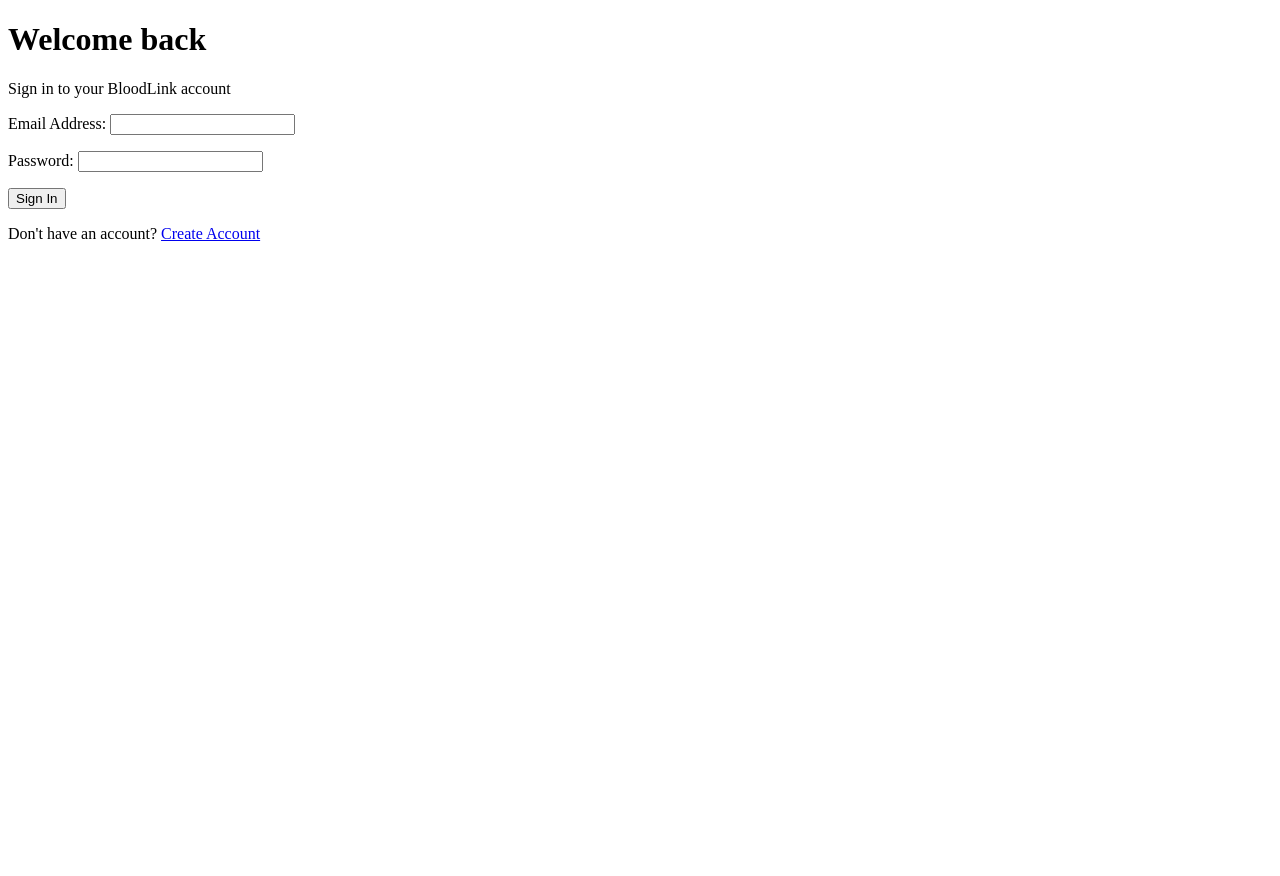
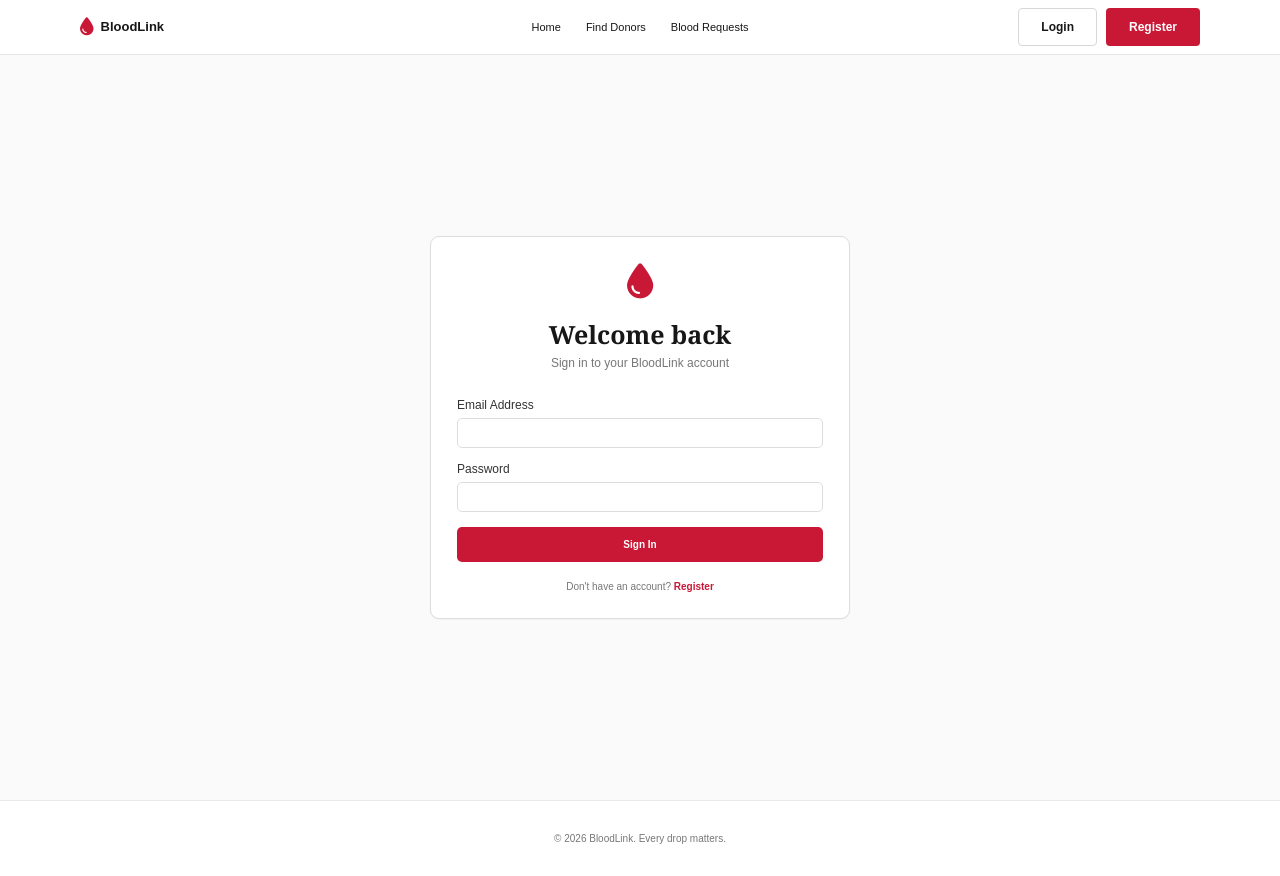
Before and after one commit to MaksudaParvin/BloodLink--A-Blood-Donation-and-Request-System, a Django app: page /accounts/login/ in a window 1280 px wide. Before the commit the page ends 241 px from the top, so only its background shows below. Run offline with Django 5.2, Linux system fonts and the light colour scheme.

Commit message:
feat: add login page and connect with backend

```diff
--- /dev/null
+++ b/static/css/accounts/login.css
@@ -0,0 +1,279 @@
+/* ========================================
+   LOGIN PAGE
+======================================== */
+
+.login-page {
+    min-height: calc(100vh - 55px);
+
+    display: flex;
+    align-items: center;
+    justify-content: center;
+
+    padding: 55px 20px;
+
+    background: #fafafa;
+}
+
+
+/* ========================================
+   LOGIN CARD
+======================================== */
+
+.login-card {
+    width: 420px;
+
+    padding: 27px 26px 24px;
+
+    background: var(--white);
+
+    border: 1px solid #dddddd;
+
+    border-radius: 9px;
+
+    box-shadow:
+        0 1px 2px rgba(0, 0, 0, 0.04);
+}
+
+
+/* ========================================
+   LOGIN HEADER
+======================================== */
+
+.login-header {
+    text-align: center;
+
+    margin-bottom: 24px;
+}
+
+
+.login-icon {
+    margin: 0 auto 20px;
+
+    color: var(--red);
+
+    font-size: 35px;
+
+    line-height: 1;
+}
+
+
+.login-header h1 {
+    margin-bottom: 5px;
+
+    font-family: var(--serif);
+
+    font-size: 25px;
+
+    line-height: 1.2;
+
+    color: var(--text);
+}
+
+
+.login-header p {
+    color: #777777;
+
+    font-size: 12px;
+
+    line-height: 1.5;
+}
+
+
+/* ========================================
+   LOGIN FORM
+======================================== */
+
+.login-form {
+    display: flex;
+
+    flex-direction: column;
+
+    gap: 0;
+}
+
+
+.login-form .form-group {
+    margin-bottom: 12px;
+}
+
+
+.login-form label {
+    display: block;
+
+    margin-bottom: 4px;
+
+    color: #333333;
+
+    font-size: 12px;
+
+    font-weight: 500;
+}
+
+
+.login-form input {
+    width: 100%;
+
+    height: 30px;
+
+    padding: 0 10px;
+
+    background: var(--white);
+
+    border: 1px solid #dddddd;
+
+    border-radius: 5px;
+
+    color: #333333;
+
+    font-size: 11px;
+
+    outline: none;
+
+    transition:
+        border-color 0.2s ease,
+        box-shadow 0.2s ease;
+}
+
+
+.login-form input::placeholder {
+    color: #aaaaaa;
+}
+
+
+.login-form input:focus {
+    border-color: var(--red);
+
+    box-shadow:
+        0 0 0 2px rgba(201, 24, 54, 0.08);
+}
+
+
+/* ========================================
+   FORM ERRORS
+======================================== */
+
+.login-error {
+    margin-top: 4px;
+
+    color: var(--red);
+
+    font-size: 10px;
+
+    line-height: 1.4;
+}
+
+
+.login-error ul {
+    margin: 0;
+
+    padding-left: 14px;
+}
+
+
+.login-non-field-error {
+    margin-bottom: 10px;
+
+    padding: 8px;
+
+    background: var(--red-light);
+
+    border: 1px solid #f1c1c9;
+
+    border-radius: 5px;
+
+    color: var(--red);
+
+    font-size: 10px;
+}
+
+
+/* ========================================
+   SIGN IN BUTTON
+======================================== */
+
+.login-submit {
+    width: 100%;
+
+    height: 35px;
+
+    margin-top: 3px;
+
+    border: none;
+
+    border-radius: 5px;
+
+    background: var(--red);
+
+    color: var(--white);
+
+    font-size: 10px;
+
+    font-weight: 700;
+
+    cursor: pointer;
+
+    transition:
+        background 0.2s ease,
+        transform 0.2s ease;
+}
+
+
+.login-submit:hover {
+    background: var(--red-dark);
+}
+
+
+.login-submit:active {
+    transform: translateY(1px);
+}
+
+
+/* ========================================
+   REGISTER LINK
+======================================== */
+
+.login-footer {
+    margin-top: 17px;
+
+    text-align: center;
+
+    color: #777777;
+
+    font-size: 10px;
+}
+
+
+.login-footer a {
+    color: var(--red);
+
+    font-weight: 600;
+}
+
+
+.login-footer a:hover {
+    text-decoration: underline;
+}
+
+
+/* ========================================
+   RESPONSIVE
+======================================== */
+
+@media (max-width: 480px) {
+
+    .login-page {
+        min-height: calc(100vh - 55px);
+
+        padding: 35px 15px;
+    }
+
+
+    .login-card {
+        width: 100%;
+
+        max-width: 320px;
+
+        padding: 25px 22px 22px;
+    }
+
+}
--- a/templates/accounts/login.html
+++ b/templates/accounts/login.html
@@ -1,38 +1,146 @@
-<!DOCTYPE html>
-<html lang="en">
+{% extends "base.html" %}
+{% load static %}
 
-<head>
-    <meta charset="UTF-8">
-    <meta name="viewport" content="width=device-width, initial-scale=1.0">
 
-    <title>Sign In</title>
-</head>
+{% block title %}
+    Sign In
+{% endblock %}
 
-<body>
 
-    <h1>Welcome back</h1>
+{% block extra_css %}
 
-    <p>Sign in to your BloodLink account</p>
+<link
+    rel="stylesheet"
+    href="{% static 'css/accounts/login.css' %}"
+>
 
-    <form method="POST">
+{% endblock %}
+
+
+{% block content %}
+
+<section class="login-page">
+
+    <div class="login-card">
+
+
+        <!-- =====================================
+             HEADER
+        ====================================== -->
+
+        <div class="login-header">
+
+            <div class="login-icon">
+                <i class="fa-solid fa-droplet"></i>
+            </div>
+
+            <h1>
+                Welcome back
+            </h1>
+
+            <p>
+                Sign in to your BloodLink account
+            </p>
+
+        </div>
+
+
+        <!-- =====================================
+             LOGIN FORM
+        ====================================== -->
+
+        <form
+            method="POST"
+            class="login-form"
+        >
 
             {% csrf_token %}
 
-        {{ form.as_p }}
 
-        <button type="submit">
+            <!-- Non-field errors -->
+
+            {% if form.non_field_errors %}
+
+                <div class="login-non-field-error">
+
+                    {{ form.non_field_errors }}
+
+                </div>
+
+            {% endif %}
+
+
+            <!-- Email -->
+
+            <div class="form-group">
+
+                <label for="{{ form.username.id_for_label }}">
+                    Email Address
+                </label>
+
+                {{ form.username }}
+
+                {% if form.username.errors %}
+
+                    <div class="login-error">
+                        {{ form.username.errors }}
+                    </div>
+
+                {% endif %}
+
+            </div>
+
+
+            <!-- Password -->
+
+            <div class="form-group">
+
+                <label for="{{ form.password.id_for_label }}">
+                    Password
+                </label>
+
+                {{ form.password }}
+
+                {% if form.password.errors %}
+
+                    <div class="login-error">
+                        {{ form.password.errors }}
+                    </div>
+
+                {% endif %}
+
+            </div>
+
+
+            <!-- Submit -->
+
+            <button
+                type="submit"
+                class="login-submit"
+            >
                 Sign In
             </button>
 
         </form>
 
-    <p>
+
+        <!-- =====================================
+             REGISTER LINK
+        ====================================== -->
+
+        <div class="login-footer">
+
             Don't have an account?
+
             <a href="{% url 'accounts:register' %}">
-            Create Account
+                Register
             </a>
-    </p>
 
-</body>
+        </div>
 
-</html>
+
+    </div>
+
+</section>
+
+{% endblock %}
```
Lines whose indentation alone changed are shown as unchanged.
